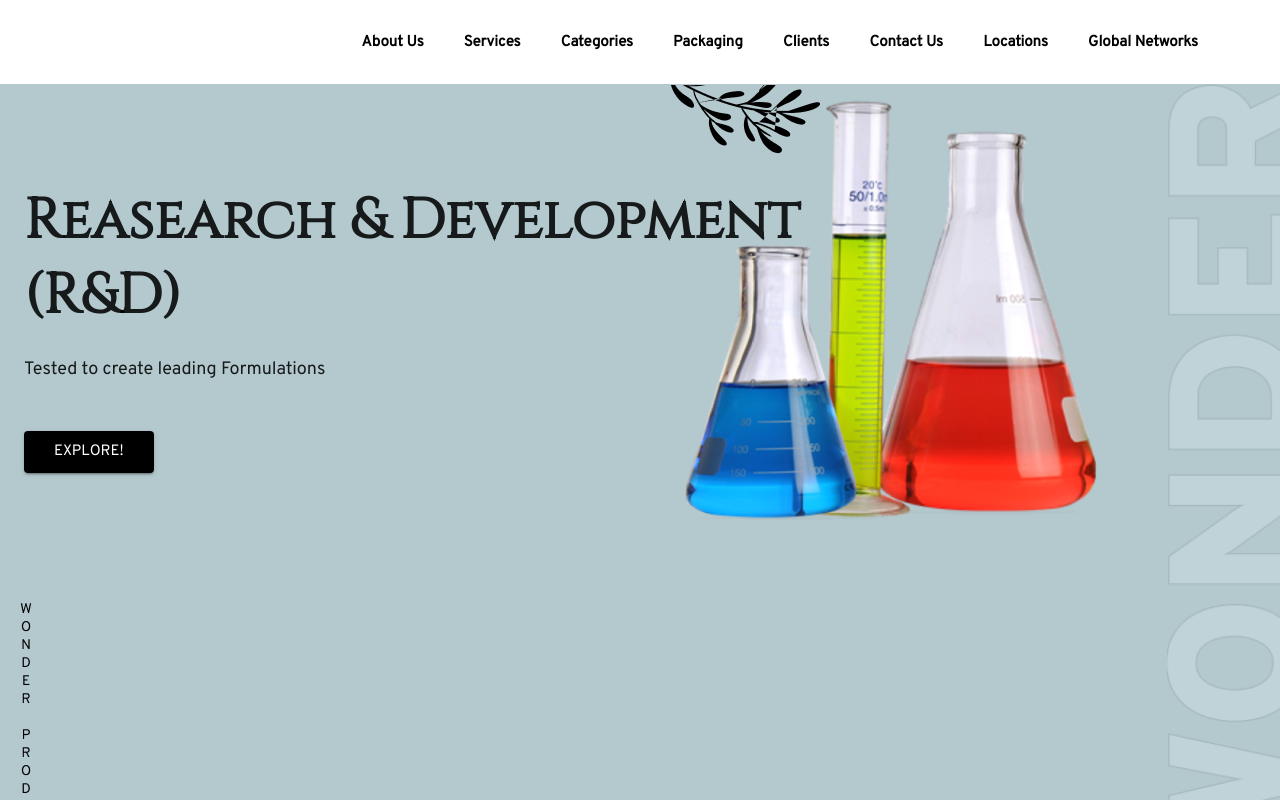
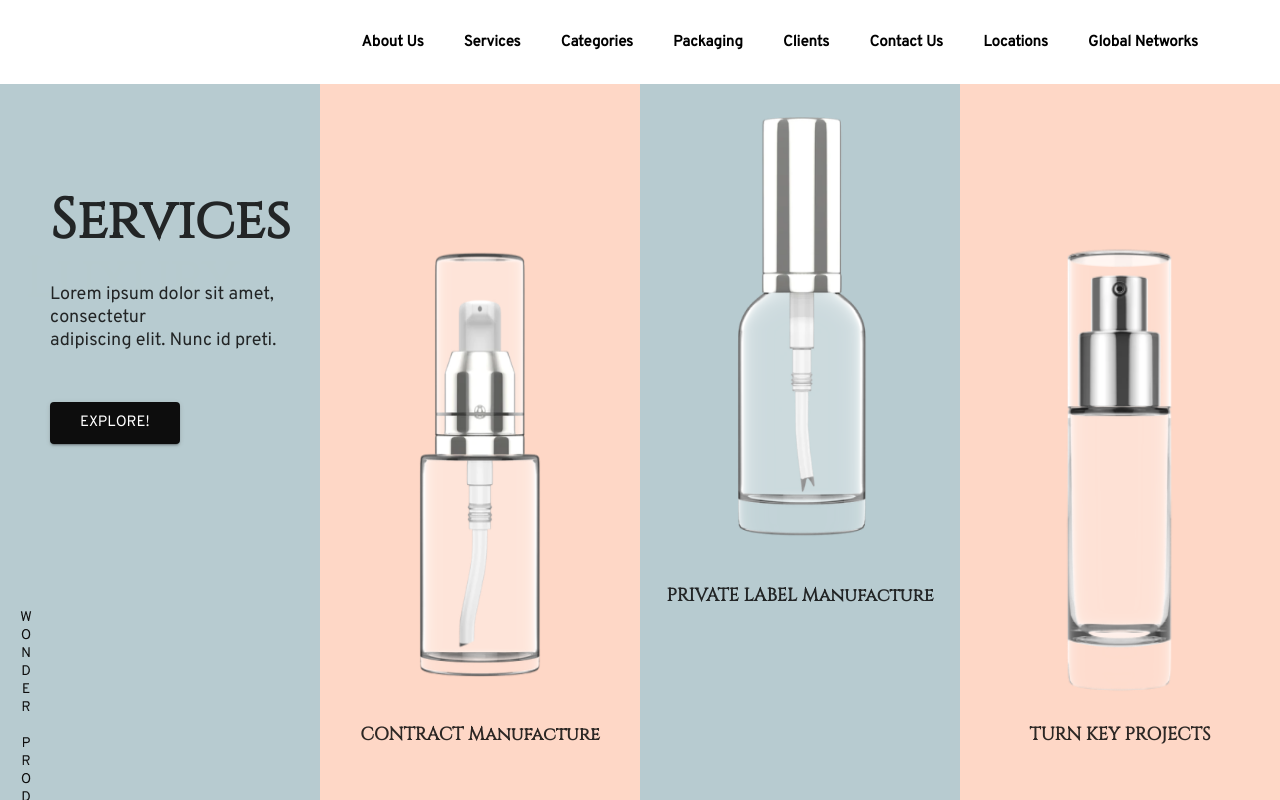
Before and after one commit to smita-s15/wonderproducts, a React (Create React App) app: page / in a window 1280 px wide. Shown: the top 800 px of the page. Built offline with nearby package versions, Linux system fonts and the light colour scheme.

Commit message:
changes fixed

```diff
--- a/src/components/Banner/index.js
+++ b/src/components/Banner/index.js
@@ -17,20 +17,20 @@ export const Banner = () => {
   return (
     <>
       <Box className='banner' >
-        {/* <Slider {...settings}>
+        <Slider {...settings}>
           <div>
           <Page1 />
-          </div> */}
+          </div>
           <div>
           <Page2 />
           </div>
-        {/* <div>
+        <div>
           <Page3 />
         </div>
         <div>
           <Page4 />
           </div>
-        </Slider> */}
+        </Slider>
       </Box>
     </>
   )
```
